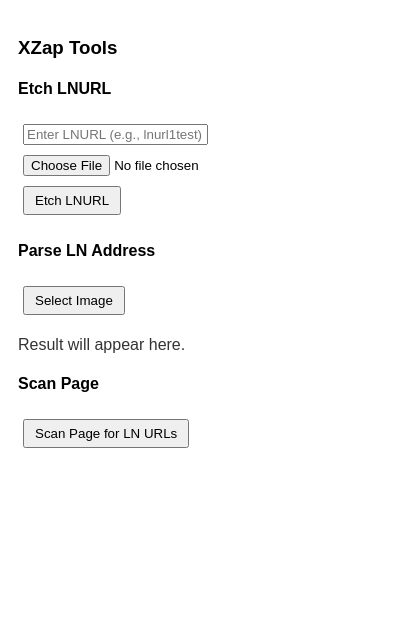
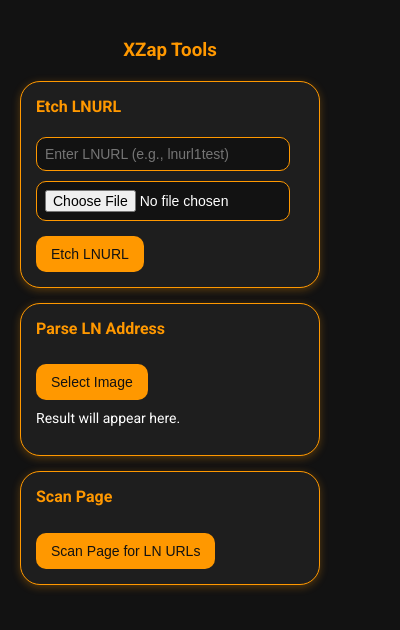
Before and after one commit to TimA314/xzap, a browser extension: page src/popup.html in a window 400 px wide. Drawn offline with Linux system fonts and the light colour scheme.

Commit message:
Styled popup.html

```diff
--- a/src/popup.html
+++ b/src/popup.html
@@ -1,19 +1,74 @@
 <!DOCTYPE html>
-<html>
+<html lang="en">
 <head>
+  <meta charset="UTF-8">
+  <meta name="viewport" content="width=device-width, initial-scale=1">
   <title>XZap</title>
+  <link href="https://fonts.googleapis.com/css2?family=Roboto:wght@400;500;700&display=swap" rel="stylesheet">
   <style>
-    body { font-family: Arial, sans-serif; padding: 10px; width: 300px; }
-    button { margin: 5px; padding: 5px 10px; }
-    input { margin: 5px; }
-    #result { color: #333; }
+    body {
+      font-family: 'Roboto', sans-serif;
+      background: #121212; /* Deep black background */
+      color: #fff;
+      margin: 0;
+      padding: 20px;
+      width: 300px;
+    }
+    h3 {
+      text-align: center;
+      margin-bottom: 20px;
+      color: #ff9800; /* Bright orange accent */
+    }
+    .section {
+      background-color: #1e1e1e;
+      border-radius: 20px;
+      padding: 15px;
+      margin-bottom: 15px;
+      box-shadow: 0 2px 8px rgba(255, 152, 0, 0.3);
+      border: 1px solid #ff9800;
+    }
+    .section h4 {
+      margin-top: 0;
+      color: #ff9800;
+      font-size: 16px;
+    }
+    input[type="text"],
+    input[type="file"] {
+      width: calc(100% - 14px);
+      padding: 8px;
+      margin-bottom: 10px;
+      border: 1px solid #ff9800;
+      border-radius: 10px;
+      box-sizing: border-box;
+      font-size: 14px;
+      background: #121212;
+      color: #fff;
+    }
+    button {
+      background-color: #ff9800;
+      color: #121212;
+      border: none;
+      padding: 10px 15px;
+      border-radius: 10px;
+      cursor: pointer;
+      font-size: 14px;
+      margin-top: 5px;
+      transition: background-color 0.3s ease;
+    }
+    button:hover {
+      background-color: #e68900;
+    }
+    p {
+      font-size: 14px;
+      margin-top: 10px;
+    }
   </style>
 </head>
 <body>
   <h3>XZap Tools</h3>
 
   <!-- Etch LNURL into Image -->
-  <div>
+  <div class="section">
     <h4>Etch LNURL</h4>
     <input type="text" id="lnurlInput" placeholder="Enter LNURL (e.g., lnurl1test)">
     <input type="file" id="imageInputEtch" accept="image/*">
@@ -21,7 +76,7 @@
   </div>
 
   <!-- Parse LN Address from Image -->
-  <div>
+  <div class="section">
     <h4>Parse LN Address</h4>
     <button id="selectImageButton">Select Image</button>
     <input type="file" id="imageInputParse" accept="image/*" style="display: none;">
@@ -29,7 +84,7 @@
   </div>
 
   <!-- Scan Page for LN URLs -->
-  <div>
+  <div class="section">
     <h4>Scan Page</h4>
     <button id="scanButton">Scan Page for LN URLs</button>
   </div>
```
